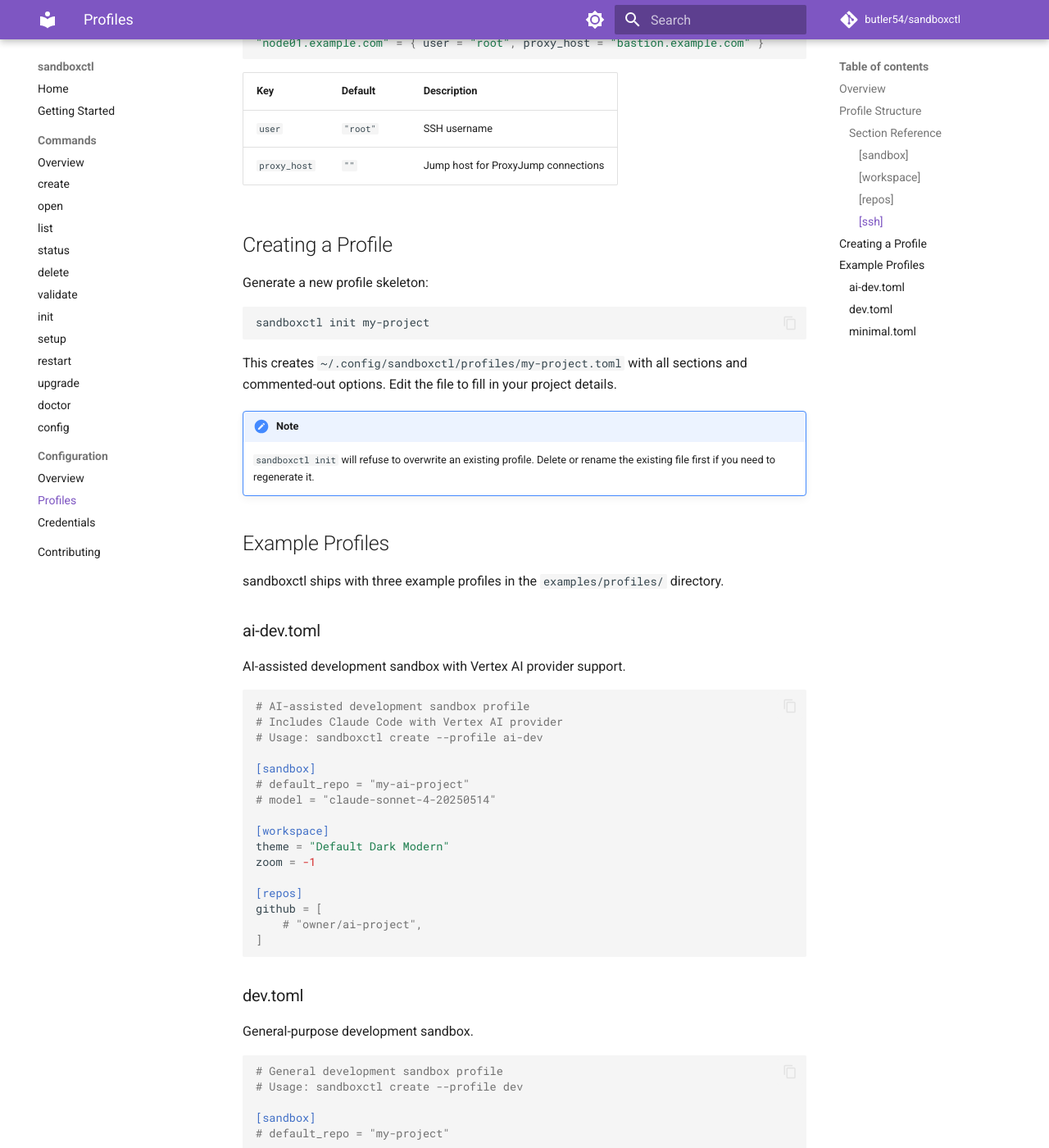
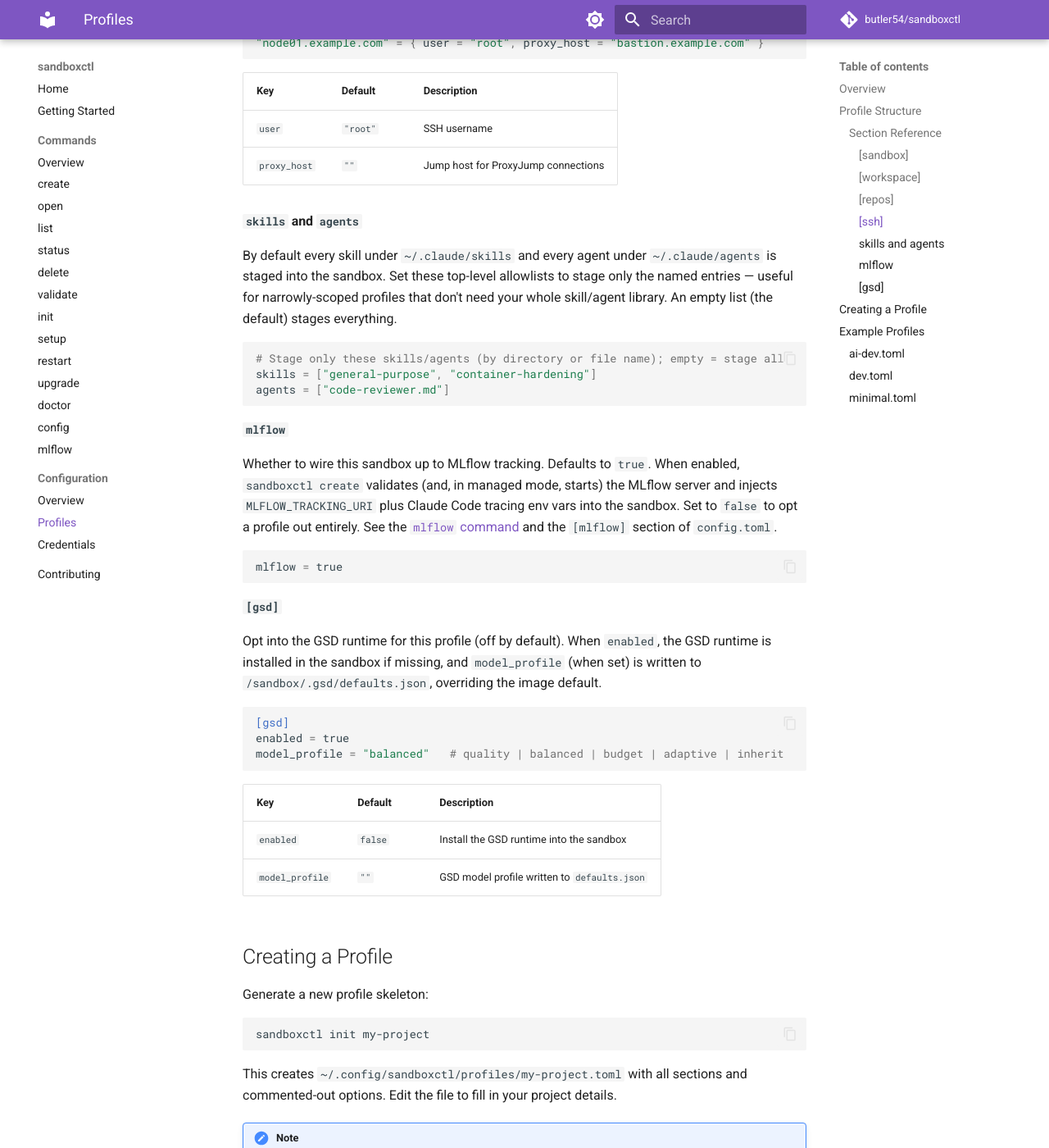
Before and after one commit to butler54/sandboxctl, an MkDocs documentation site: the page built from docs/configuration/profiles.md, in a window 1280 px wide and 1400 px high, scrolled down 2585 px. Shown: the whole window at 82% size. Built offline with MkDocs 1.6.1 and Material for MkDocs 9.7.7, drawn with Linux system fonts in a browser that asks for light colours; comment, search, counter and statistics services are not loaded.

Commit message:
docs: document mlflow, opencode/MCP config, and per-profile scoping (#116) (#137)
- profiles.md: document skills/agents allowlists, the mlflow toggle, and the
  [gsd] section
- credentials.md: document OpenAI keychain accounts ([opencode] openai_accounts
  + sandboxctl-openai-<name>) and MCP OAuth credential staging
  (credentials.mcp.servers)
- new docs/commands/mlflow.md for sandboxctl mlflow start/stop/status; added to
  mkdocs nav
- new examples/profiles/observability.toml demonstrating mlflow, skills/agents
  scoping, [gsd], and MCP servers

Verified with `mkdocs build --strict` (no broken nav/links).

Co-authored-by: Claude Sonnet 4.6 (1M context) <noreply@anthropic.com>

````diff
--- a/docs/configuration/profiles.md
+++ b/docs/configuration/profiles.md
@@ -118,6 +118,50 @@ connection parameters as values.
 | `user` | `"root"` | SSH username |
 | `proxy_host` | `""` | Jump host for ProxyJump connections |
 
+#### `skills` and `agents`
+
+By default every skill under `~/.claude/skills` and every agent under
+`~/.claude/agents` is staged into the sandbox. Set these top-level allowlists to
+stage only the named entries — useful for narrowly-scoped profiles that don't
+need your whole skill/agent library. An empty list (the default) stages
+everything.
+
+```toml
+# Stage only these skills/agents (by directory or file name); empty = stage all
+skills = ["general-purpose", "container-hardening"]
+agents = ["code-reviewer.md"]
+```
+
+#### `mlflow`
+
+Whether to wire this sandbox up to MLflow tracking. Defaults to `true`. When
+enabled, `sandboxctl create` validates (and, in managed mode, starts) the MLflow
+server and injects `MLFLOW_TRACKING_URI` plus Claude Code tracing env vars into
+the sandbox. Set to `false` to opt a profile out entirely. See the
+[`mlflow` command](../commands/mlflow.md) and the `[mlflow]` section of
+`config.toml`.
+
+```toml
+mlflow = true
+```
+
+#### `[gsd]`
+
+Opt into the GSD runtime for this profile (off by default). When `enabled`, the
+GSD runtime is installed in the sandbox if missing, and `model_profile` (when
+set) is written to `/sandbox/.gsd/defaults.json`, overriding the image default.
+
+```toml
+[gsd]
+enabled = true
+model_profile = "balanced"   # quality | balanced | budget | adaptive | inherit
+```
+
+| Key | Default | Description |
+|---|---|---|
+| `enabled` | `false` | Install the GSD runtime into the sandbox |
+| `model_profile` | `""` | GSD model profile written to `defaults.json` |
+
 ## Creating a Profile
 
 Generate a new profile skeleton:
--- a/mkdocs.yml
+++ b/mkdocs.yml
@@ -47,6 +47,7 @@ nav:
     - upgrade: commands/upgrade.md
     - doctor: commands/doctor.md
     - config: commands/config.md
+    - mlflow: commands/mlflow.md
   - Configuration:
     - Overview: configuration/index.md
     - Profiles: configuration/profiles.md
````
Also changed, not shown: docs/commands/mlflow.md (added, +51 -0 lines), docs/configuration/credentials.md (+39 -0 lines), 1 other file.
